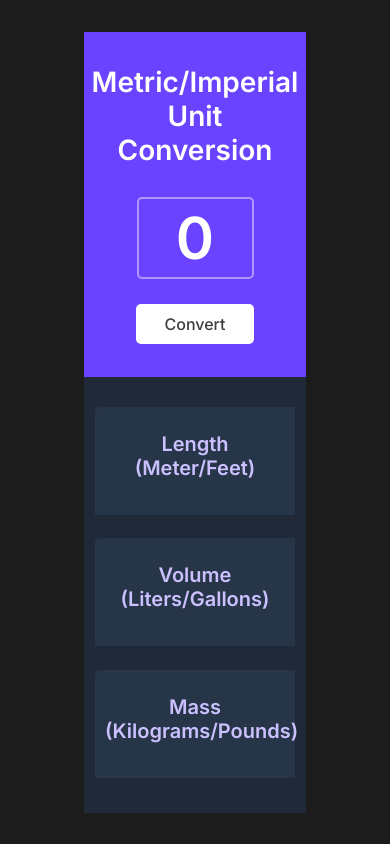
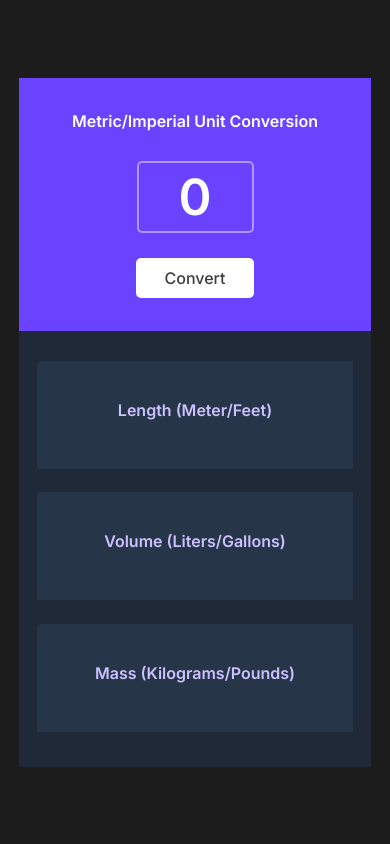
Before and after one commit to islandskan/scrimba-learn-javascript-unit-converter, a plain HTML site: page index.html in a window 390 px wide. Drawn offline with Linux system fonts and the light colour scheme.

Commit message:
add media queries for smaller screens

```diff
--- a/style.css
+++ b/style.css
@@ -115,3 +115,35 @@ input {
     margin-top: 10px;
     line-height: 22px;
 }
+
+@media (max-width: 768px) {
+    .container {
+        width: 80%;
+    }
+    .title {
+        font-size: 22px;
+    }
+    #number,
+    input,
+    #number::placeholder {
+        font-size: 50px;
+    }
+    .units__title {
+        font-size: 18px;
+    }
+}
+
+@media (max-width: 425px) {
+    .container {
+        width: 95%;
+    }
+    .title {
+        font-size: 16px;
+    }
+    .units__title {
+        font-size: 16px;
+    }
+    .units__text {
+        font-size: 13px;
+    }
+}
```
